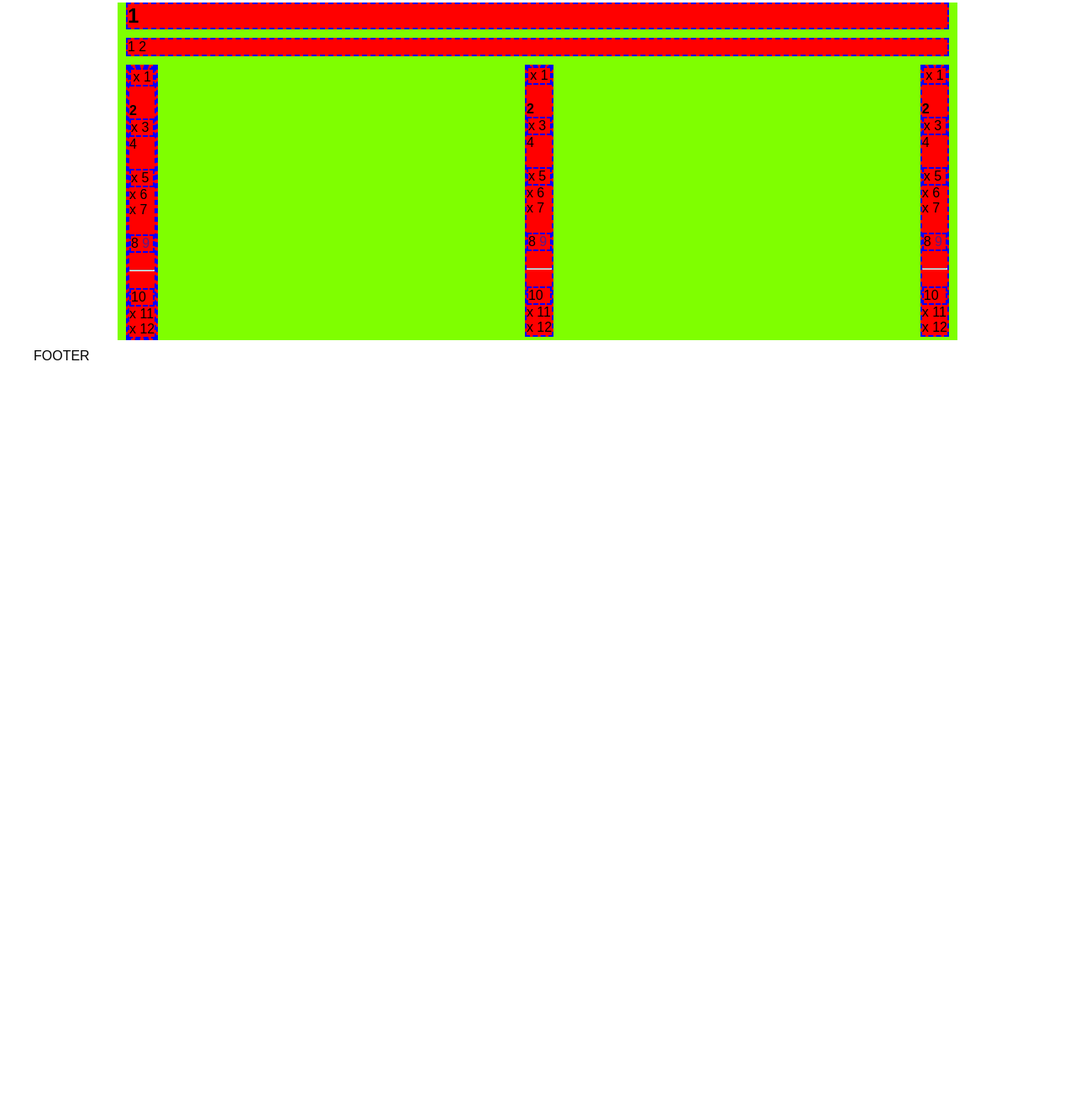
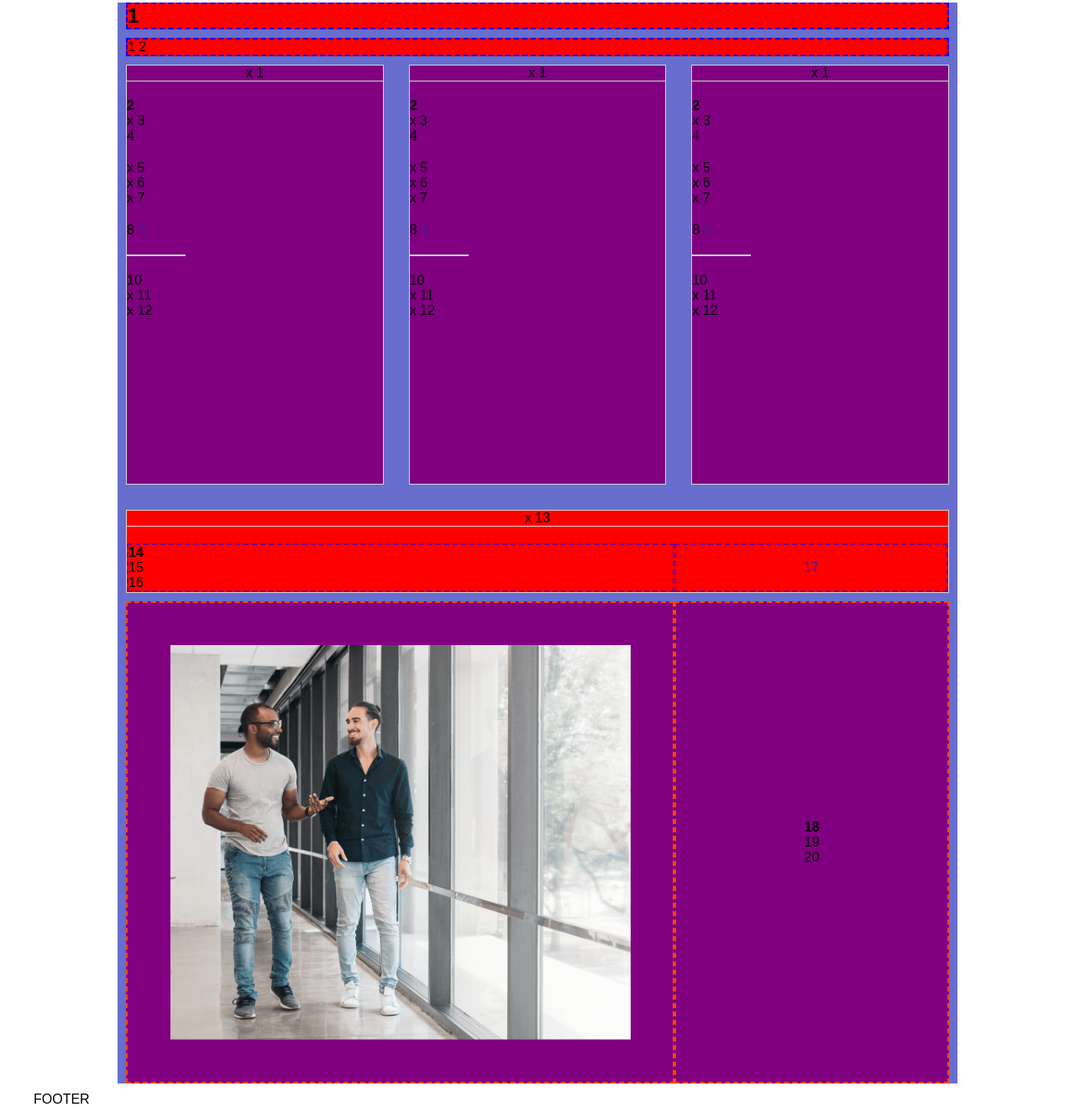
Before and after one commit to FraPassa2002/htmlcss-dropbox, a plain HTML site: page index.html in a window 1280 px wide. Shown: the part 843-2161 px from the top of the page at 84% size. Before the commit the page ends 1276 px from the top, so only its background shows below. Drawn offline with Linux system fonts and the light colour scheme.

Commit message:
debug-seconda parte main

```diff
--- a/css/style.css
+++ b/css/style.css
@@ -108,6 +108,7 @@ main > * {
 .my-row {
     display: flex;
     justify-content: space-between;
+    flex-wrap: wrap;
 
 }
 
@@ -115,9 +116,10 @@ main > * {
     margin: 10px;
 }
 
-.my-card {
+.my-card-1-3 {
     width: calc((100% / 3) - 20px);
     border: 1px solid lightgray;
+    margin-bottom: 30px;
 }
 
 .card-icon {
@@ -125,7 +127,7 @@ main > * {
     border-bottom: 1px solid lightgray;
 }
 
-.card-supply > hr {
+.product-container > hr {
     border: 1px solid lightgray;
     width: 70px;
 }
@@ -133,6 +135,36 @@ main > * {
 .product-container > *:not(:first-child) {
     margin-top: 20px;
 }
+
+.my-card-1-1 {
+    width: 100vw;
+    border: 1px solid lightgray;
+}
+
+
+.card-bottom {
+    display: flex;
+    justify-content: flex-start;
+
+}
+
+.my-row-3{
+    display: flex;
+    justify-content: flex-start;
+
+}
+
+.my-row-3 .my-col-2-3,.my-col-1-3 {
+    display: flex;
+    justify-content: center;
+    align-items: center;
+}
+
+.my-row-3 .my-col-2-3 img {
+    width: calc(100% - 100px);
+    margin: 50px;
+}
+
 
 /*
     FOOTER
@@ -173,7 +205,7 @@ main > * {
 
 /* MAIN */
 .debug main .mini-container {
-    background-color: chartreuse;
+    background-color: #676ecd;
 }
 
 .debug main .mini-container h2 {
@@ -181,7 +213,28 @@ main > * {
     border: 2px dashed blue;
 }
 
-.debug main .mini-container div:first-of-type {
+.debug main .mini-container > div:first-of-type {
     background-color: red;
     border: 2px dashed blue;
 }
+
+.debug .mini-container .my-row .my-card-1-3 {
+    background-color: purple;
+    min-height: 500px;
+}
+
+.debug .mini-container .my-row .my-card-1-1 {
+    background-color: red;
+}
+
+.debug .my-col-1-3 ,.debug .my-col-2-3{
+    border: 2px dashed purple;
+}
+
+.debug .my-row-3 {
+    background-color: purple;
+}
+
+.debug .my-row-3 > * {
+    border: 2px dashed orangered;
+}
--- a/index.html
+++ b/index.html
@@ -15,6 +15,7 @@
 
         <!-- Inizio Header Principale -->
         <header>
+
 
             <div class="header-top">
 
@@ -45,6 +46,7 @@
 
 
             </div>
+            <!-- fine header-top -->
 
             <div class="header-bottom">
 
@@ -82,6 +84,7 @@
                 </div>
 
             </div>
+            <!-- fine header-bottom -->
 
         </header>
         <!-- Fine Header Principale -->
@@ -170,8 +173,10 @@
                             </div>
 
                         </div>
+                        <!-- fine product-container -->
 
                     </div>
+                    <!-- fine my-card-1-3 -->
 
                     <div class="my-card-1-3">
 
@@ -240,8 +245,10 @@
                             </div>
 
                         </div>
+                        <!-- fine product-container -->
 
                     </div>
+                    <!-- fine my-card-1-3 -->
 
                     <div class="my-card-1-3">
 
@@ -310,15 +317,82 @@
                             </div>
 
                         </div>
+                        <!-- fine product-container -->
+
+                    </div>
+                    <!-- fine my-card-1-3 -->
+
+                    <div class="my-card-1-1">
+
+                        <div class="product-container">
+
+                            <div class="card-icon">
+                                x 13
+                            </div>
+
+                            <div class="card-bottom">
+
+                                <div class="my-col-2-3">
+                                    <h4>
+                                        14
+                                    </h4>
+
+                                    <div>
+                                        15
+                                    </div>
+
+                                    <p>
+                                        16
+                                    </p>
+                                </div>
+
+                                <div class="my-col-1-3">
+                                    <a href="" class="button-blue">17</a>
+                                </div>
+
+                            </div>
+                            <!-- fine card-bottom -->
+
+                        </div>
+                        <!-- fine product-container -->
+
+                    </div>
+                    <!-- fine my-card-1-1 -->
+
+                </div>
+                <!-- fine my-row -->
+
+                <div class="my-row-3">
+
+                    <div class="my-col-2-3">
+
+                        <img src="./img/partner.png" alt="">
 
                     </div>
 
+                    <div class="my-col-1-3">
+
+                        <div class="my-col-product">
+                            <h4>
+                                18
+                            </h4>
+
+                            <p>
+                                19
+                            </p>
+
+                            <div class="botton-white">
+                                20
+                            </div>
+
+                        </div>
+
+                    </div>
 
                 </div>
 
-
-
             </div>
+            <!-- fine mini-container -->
 
         </main>
         <!-- Fine Main -->
```
